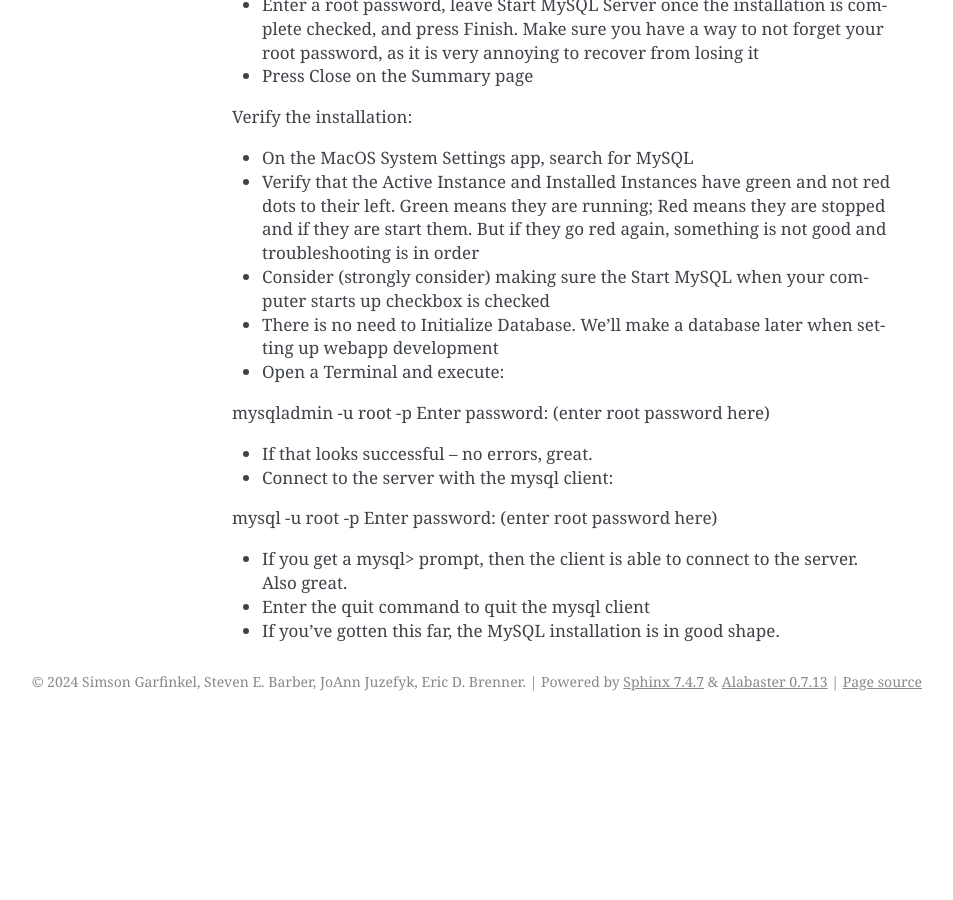
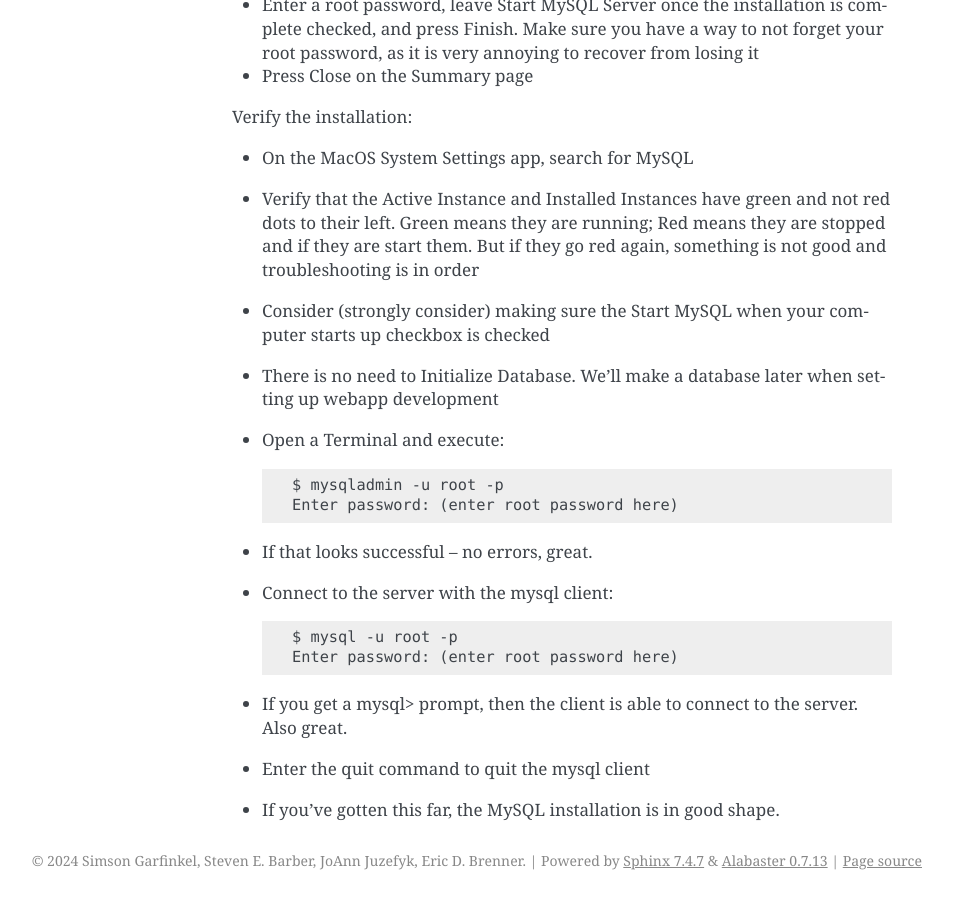
Before and after one commit to Plant-Tracer/webapp, a Sphinx documentation site: the page built from docs/MySQLSetup.rst, in a window 1280 px wide and 900 px high, scrolled down 1467 px. Shown: the whole window, without its empty margins (188-1141 px from the left). Built offline with Sphinx 7.4.7, drawn with Linux system fonts in a browser that asks for light colours; before the commit the page ends 2188 px from its top, so only the background shows below that.

Commit message:
further #485 cleanup warnings in make of docs after a clean

```diff
--- a/docs/MySQLSetup.rst
+++ b/docs/MySQLSetup.rst
@@ -69,15 +69,15 @@ Verify the installation:
 
 - Open a Terminal and execute::
 
-mysqladmin -u root -p
-Enter password: (enter root password here)
+   $ mysqladmin -u root -p
+   Enter password: (enter root password here)
 
 - If that looks successful -- no errors, great.
 
 - Connect to the server with the mysql client::
 
-mysql -u root -p
-Enter password: (enter root password here)
+   $ mysql -u root -p
+   Enter password: (enter root password here)
 
 - If you get a mysql> prompt, then the client is able to connect to the server. Also great.
 - Enter the quit command to quit the mysql client
```
